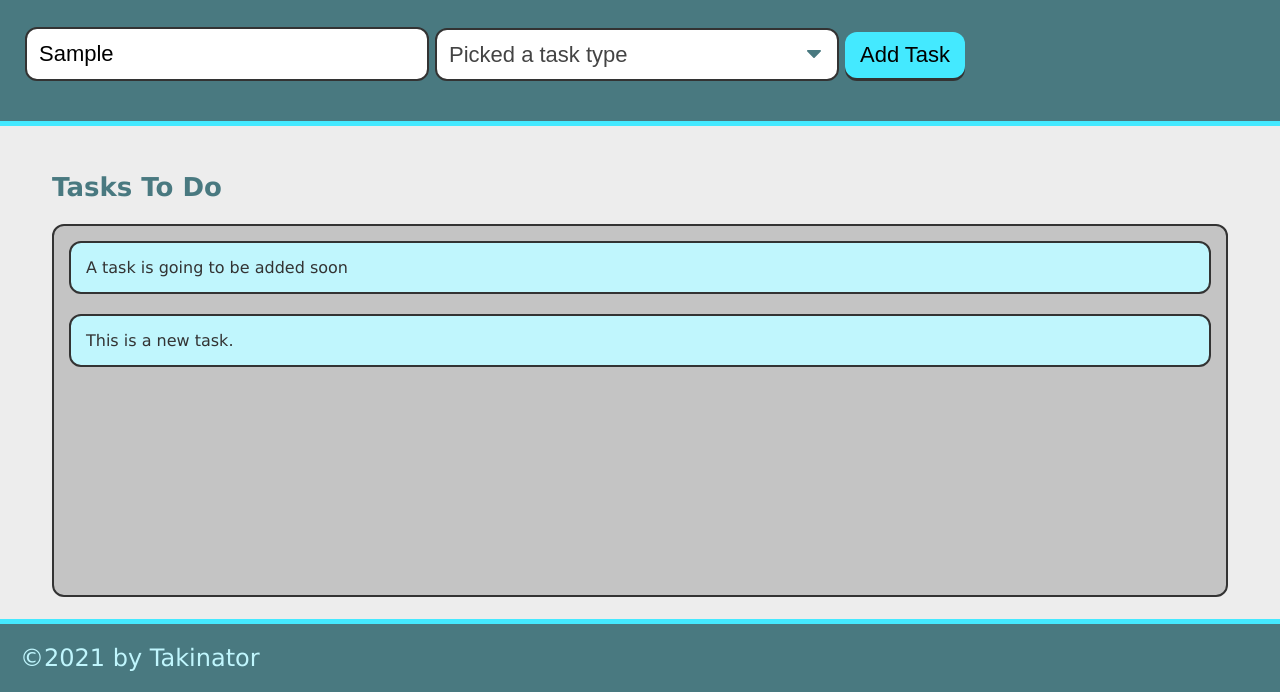
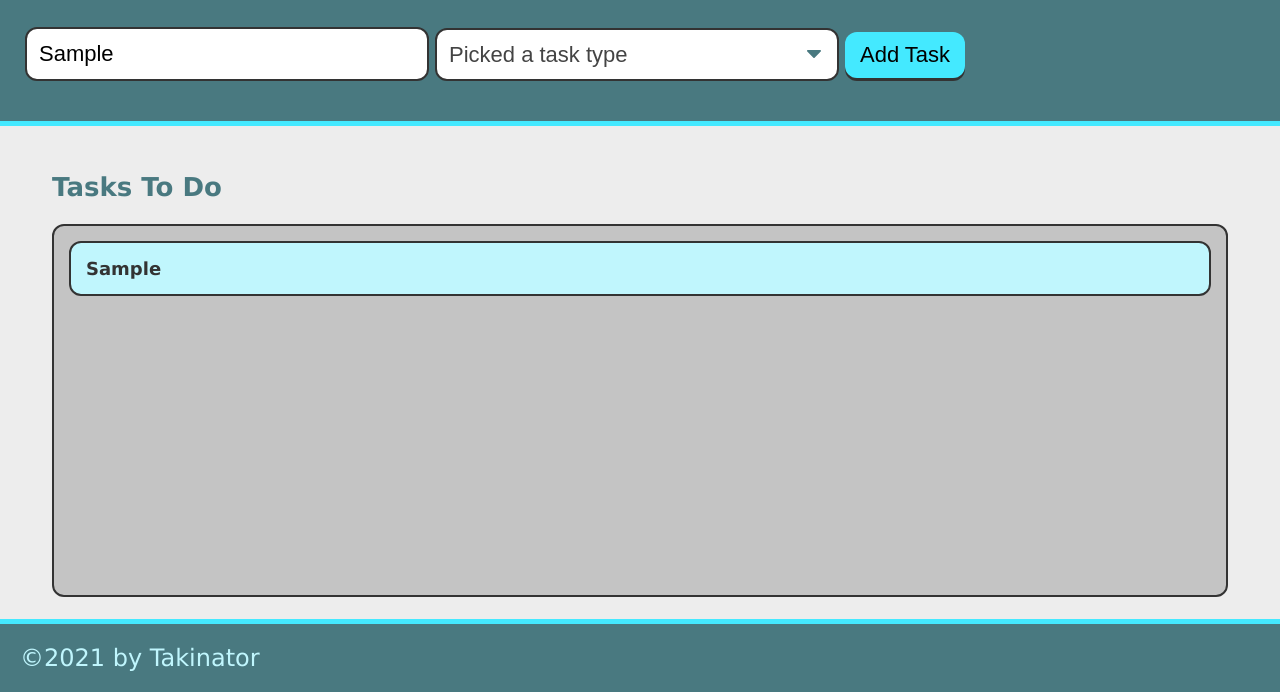
Before and after one commit to nguyen-william93/tasktinator, a plain HTML site: page index.html in a window 1280 px wide. Both pictures are taken after typing "Sample" into the empty fields and a click on the button "Add Task". Shown: the part 108-800 px from the top of the page. Drawn offline with Linux system fonts and the light colour scheme.

Commit message:
update script.js to display type of input

```diff
--- a/assets/js/script.js
+++ b/assets/js/script.js
@@ -3,10 +3,17 @@ var tasksToDoEl = document.querySelector("#tasks-to-do");
 
 var createTaskHandler = function(event) {
   event.preventDefault();
+  var taskNameInput = document.querySelector("input[name='task-name']").value;
+  var taskTypeInput = document.querySelector("select[name='task-type']").value;
 
   var listItemEl = document.createElement("li");
   listItemEl.className = "task-item";
-  listItemEl.textContent = "This is a new task.";
+
+  var taskInfoEl = document.createElement("div");
+  taskInfoEl.className = "task-info";
+  taskInfoEl.innerHTML = "<h3 class = 'task-name'>" + taskNameInput + "</h3><span class = 'task-type'>"+ taskTypeInput + "</span>";
+
+  listItemEl.appendChild(taskInfoEl);
   tasksToDoEl.appendChild(listItemEl);
   };
 
--- a/index.html
+++ b/index.html
@@ -34,7 +34,6 @@
         <section class = "task-list-wrapper">
             <h2 class = "list-title">Tasks To Do</h2>
             <ul class = "task-list" id = "tasks-to-do">
-                <li class = "task-item">A task is going to be added soon</li>
             </ul>
         </section>
     </main>
```
